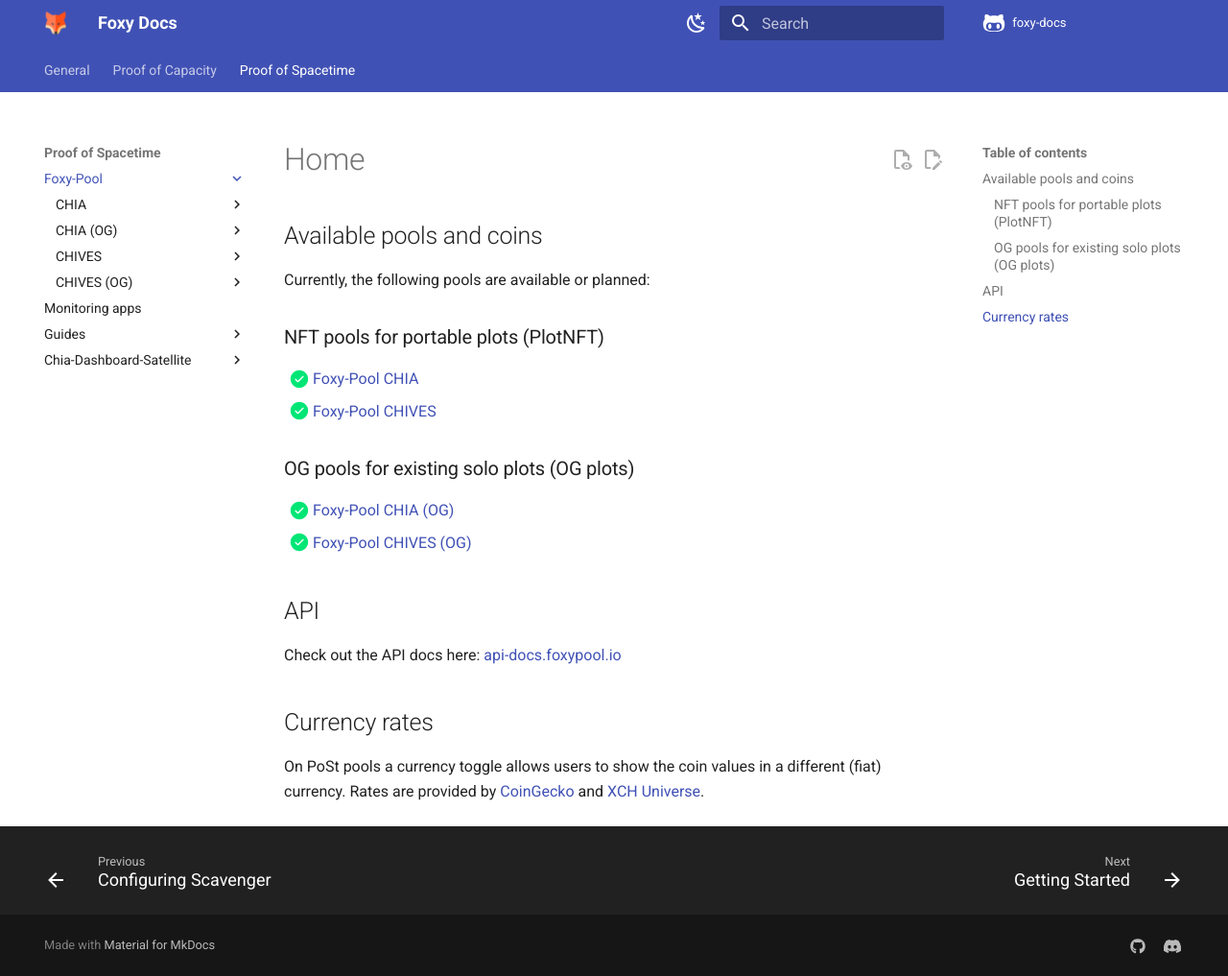
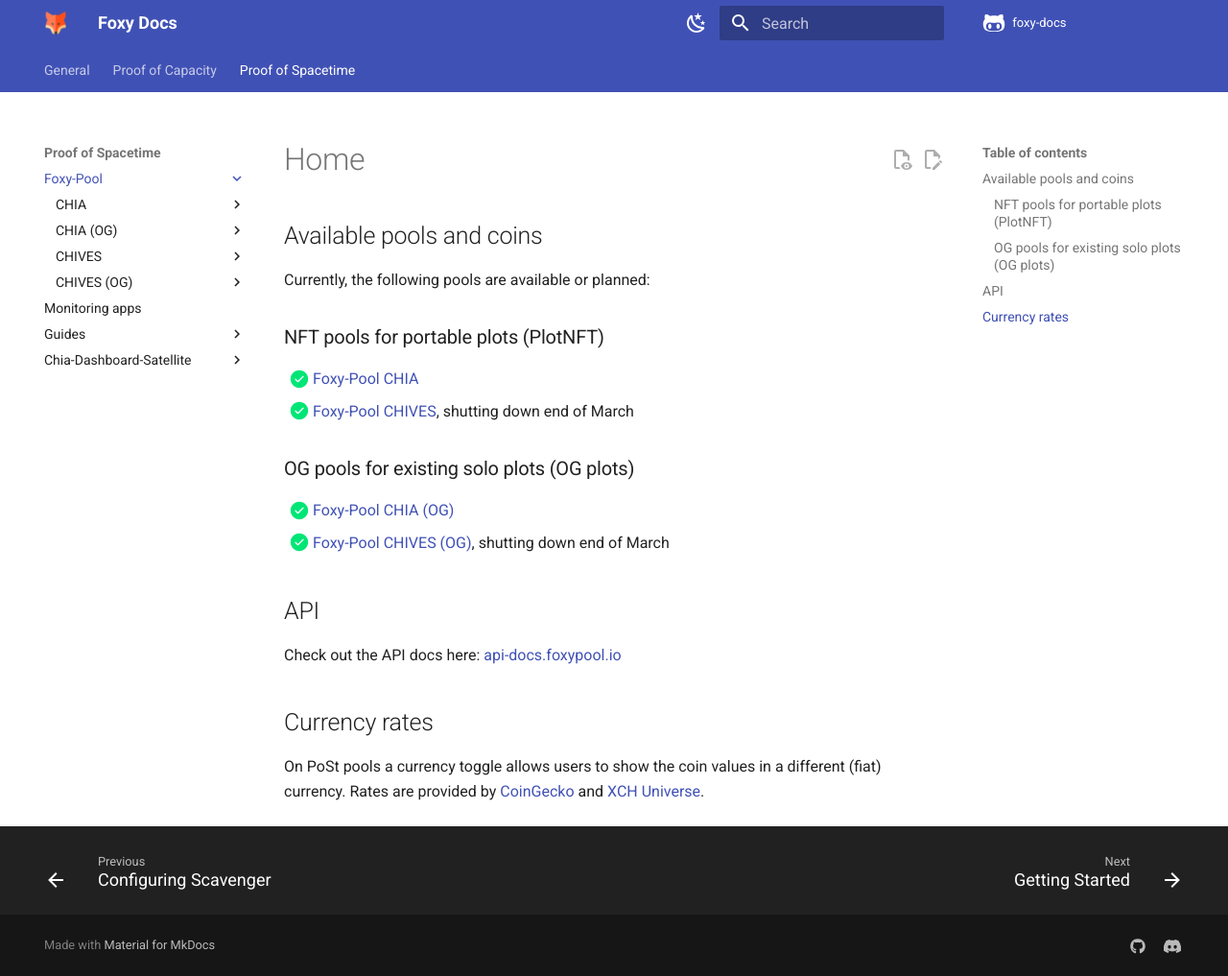
Before and after one commit to foxypool/docs, an MkDocs documentation site: the page built from docs/proof-of-spacetime/foxy-pool/index.md, in a window 1280 px wide and 1017 px high. Shown: the whole window at 96% size. Built offline with MkDocs 1.6.1 and Material for MkDocs 9.7.7, drawn with Linux system fonts in a browser that asks for light colours; comment, search, counter and statistics services are not loaded.

Commit message:
Add chives pools shutdown info

```diff
--- a/docs/proof-of-spacetime/foxy-pool/index.md
+++ b/docs/proof-of-spacetime/foxy-pool/index.md
@@ -9,12 +9,12 @@
 ### NFT pools for portable plots (PlotNFT)
 
 - [x] [Foxy-Pool CHIA](pools/chia/getting-started.md)
-- [x] [Foxy-Pool CHIVES](pools/chives/getting-started.md)
+- [x] [Foxy-Pool CHIVES](pools/chives/getting-started.md), shutting down end of March
 
 ### OG pools for existing solo plots (OG plots)
 
 - [x] [Foxy-Pool CHIA (OG)](pools/chia-og/getting-started.md)
-- [x] [Foxy-Pool CHIVES (OG)](pools/chives-og/getting-started.md)
+- [x] [Foxy-Pool CHIVES (OG)](pools/chives-og/getting-started.md), shutting down end of March
 
 ## API
 
```
Also changed, not shown: docs/proof-of-spacetime/foxy-pool/pools/chives-og/getting-started.md (+3 -0 lines), docs/proof-of-spacetime/foxy-pool/pools/chives/getting-started.md (+3 -0 lines).
